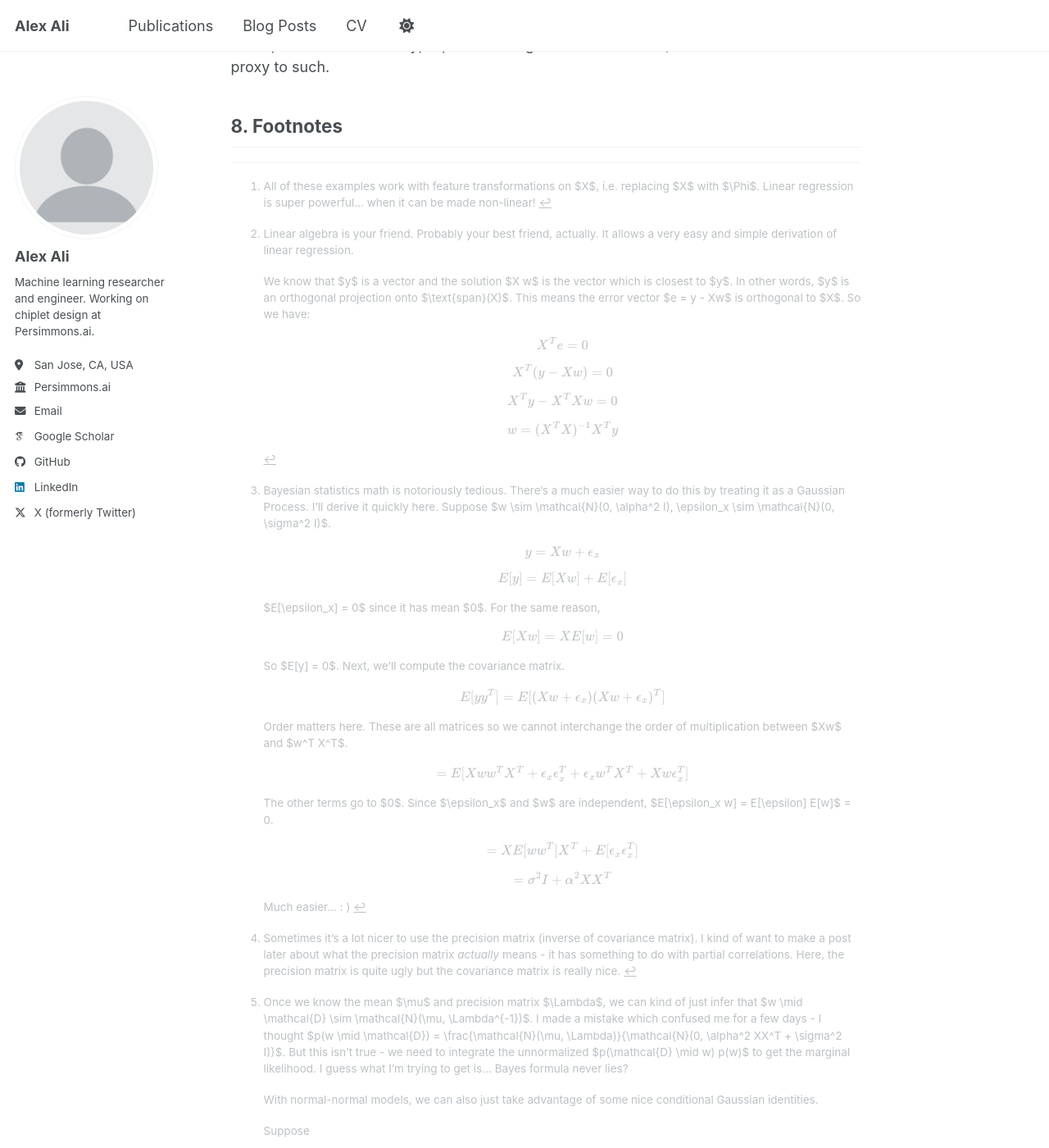
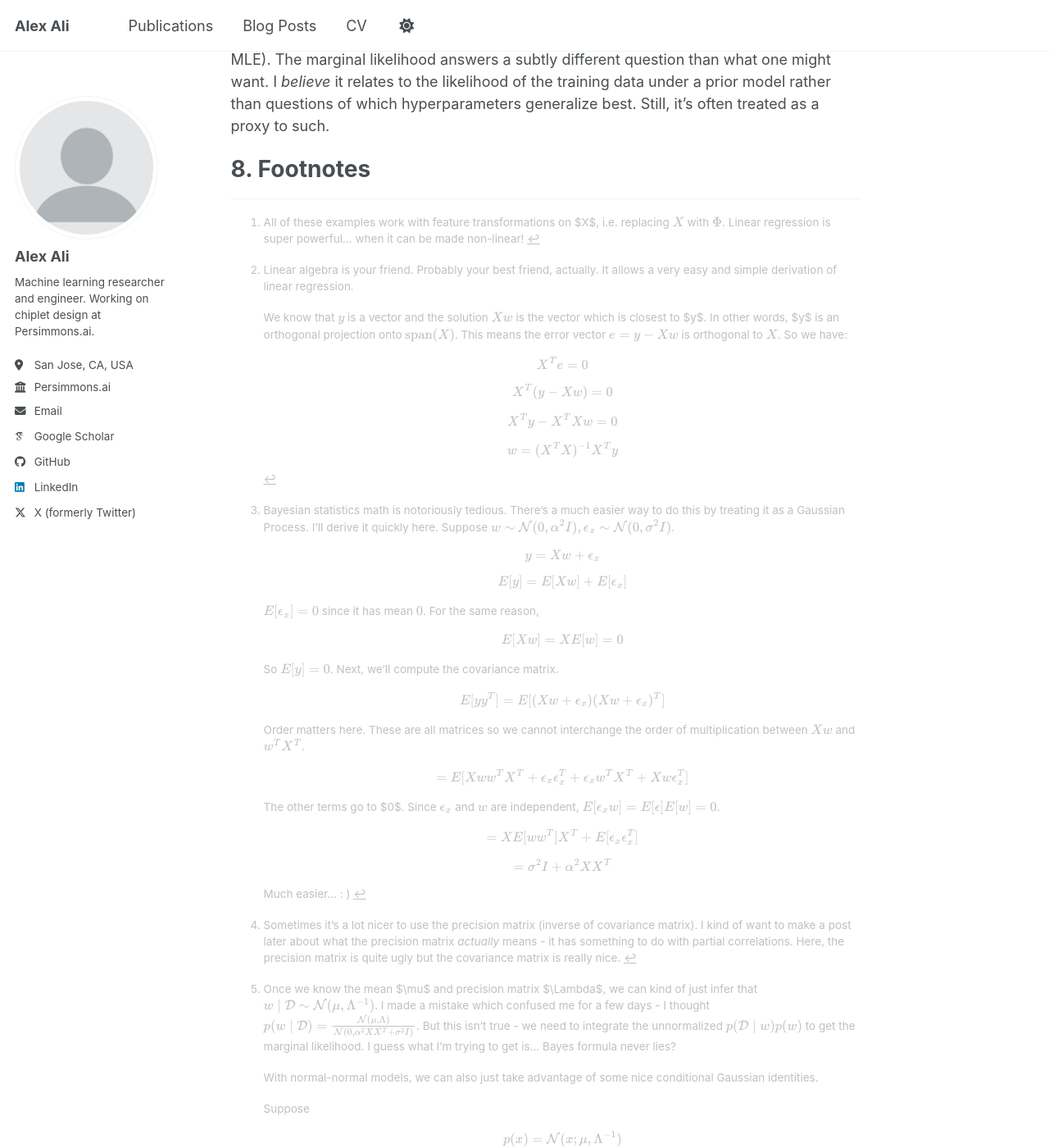
Before and after one commit to alexali04/alexali04.github.io, a Jekyll site: the page built from _posts/2024-11-22-bayesian-linear-regression.markdown, in a window 1280 px wide and 1400 px high, scrolled down 16657 px. Shown: the whole window at 82% size. Built offline with Jekyll 4.4.1, drawn with Linux system fonts in a browser that asks for light colours; some web fonts are replaced; a script bundle is joined from its source files by our own code; library files that are not in the unit come from our copies; some of the changed text lies outside the part shown.

```diff
--- a/_posts/2024-11-22-bayesian-linear-regression.markdown
+++ b/_posts/2024-11-22-bayesian-linear-regression.markdown
@@ -102,12 +103,12 @@ $$
 To verify these rules for yourself, you can just convert these
 matrix-vector products into sums.
 
-#### 3.1 **Gradient is a Row Vector**
+## 3.1 **Gradient is a Row Vector**
 
 ------------------------------------------------------------------------
 
-The first term ($y^T y$) is not dependent on $w$ so it goes to zero. The
-second term becomes $2 w^T X^T X$. The third term becomes $2 y^T X$. So
+The first term (\\(y^T y\\)) is not dependent on \\(w\\) so it goes to zero. The
+second term becomes \\(2 w^T X^T X\\). The third term becomes \\(2 y^T X\\). So
 we have:
 
 $$
@@ -128,11 +129,11 @@ $$
 
 If a symmetric matrix is non-singular, it's inverse is also symmetric.
 
-#### 3.2 **Gradient is a Column Vector**
+## 3.2 **Gradient is a Column Vector**
 
 ------------------------------------------------------------------------
 
-The second term becomes $2 X^T X w$ and the third becomes $2 X^T y$.
+The second term becomes \\(2 X^T X w\\) and the third becomes \\(2 X^T y\\).
 
 $$
 0 = 2 X^T X w - 2 X^T y
@@ -145,7 +146,7 @@ w = (X^T X)^{-1} X^T y
 $$
 
 Okay, this was all fairly simple. We can also read this as
-$w = \frac{\text{Cov}(X, y)}{\text{Var}(X)}$ to view this from another,
+\\(w = \frac{\text{Cov}(X, y)}{\text{Var}(X)}\\) to view this from another,
 probabilistic angle.
 
 I hope everything seems relatively well-motivated thus far. However,
@@ -153,14 +154,14 @@ there are certain assumptions that have already been made as well as
 other issues that have been glossed over.
 
 Prominently, we defined the loss function to be the mean-squared error
-$\text{MSE}(y, Xw)$. This is equivalent to minimizing the $L_2$ norm of
+\\(\text{MSE}(y, Xw)\\). This is equivalent to minimizing the \\(L_2\\) norm of
 the residuals. But *why* use mean-squared error? Why not mean absolute
 error (MAE) or mean-cubic error?
 
 There are many reasons why MSE is a empirically nice loss function to
 use. It's differentiable unlike MAE and doesn't place as much weight on
-outliers as mean errors of higher order terms does. $L_2$ is also a
-Hilbert space while $L_p$ for $p \geq 1, p \neq 2$ is not (whatever that
+outliers as mean errors of higher order terms does. \\(L_2\\) is also a
+Hilbert space while \\(L_p\\) for \\(p \geq 1, p \neq 2\\) is not (whatever that
 means). But we still *chose* MSE. These are justifications, not
 derivations from first principles.
 
@@ -177,7 +178,7 @@ the Bayesian bits eventually).
 ------------------------------------------------------------------------
 
 Let's begin by placing a distribution over the noise. Say, for example,
-we choose $\epsilon_x \sim \mathcal{N}(0, \sigma^2)$. So we have:
+we choose \\(\epsilon_x \sim \mathcal{N}(0, \sigma^2)\\). So we have:
 
 $$
 \epsilon_x \sim \mathcal{N}(0, \sigma^2)
@@ -194,8 +195,8 @@ $$
 $$
 
 We want to maximize the likelihood of observing the data (what does this
-mean?). Our data points $y_i$ are i.i.d. since they're all drawn from
-$\mathcal{N}(w^T x_i, \sigma^2)$ (identical) and are conditionally
+mean?). Our data points \\(y_i\\) are i.i.d. since they're all drawn from
+\\(\mathcal{N}(w^T x_i, \sigma^2)\\) (identical) and are conditionally
 independent on the mean and variance. So we have:
 
 $$
@@ -312,9 +313,9 @@ image.
 ![MLE Linear Regression](/images/MLE_linear_regression.png)
 
 However, the MLE of the variance is a biased estimator. **Bessel's
-correction** divides $(y - Xw)^T (y - Xw)$ by $(n - p)$ where $p$ is the
+correction** divides \\((y - Xw)^T (y - Xw)\\) by \\((n - p)\\) where \\(p\\) is the
 number of **degrees of freedom** to get a unbiased estimator (in the
-above case, $p = 2$ - slope, intercept). The following GIF shows how
+above case, \\(p = 2\\) - slope, intercept). The following GIF shows how
 different estimators of the variance change w.r.t. different variances.
 To be honest, I initially found that the MLE / Bessel estimators were
 initially overestimating variance but figured out this was because of
@@ -326,7 +327,7 @@ to generally underestimate the true noise variance.
 The code for that can be found
 [here](https://github.com/alexali04/function_fitting/blob/main/func_learning/experiments/bayesian_lr/lin_reg.py).
 
-#### 4.1 **Issues with MLE**
+## 4.1 **Issues with MLE**
 
 ------------------------------------------------------------------------
 
@@ -414,7 +415,7 @@ $$
 0 = X^T y - \frac{\sigma^2 w}{\alpha^2} - X^T X w
 $$
 
-Define $\lambda = \frac{\sigma^2}{\alpha^2}$. Then, we have:
+Define \\(\lambda = \frac{\sigma^2}{\alpha^2}\\). Then, we have:
 
 $$
 0 = X^T y - \lambda w - X^T X w
@@ -456,15 +457,15 @@ $$
 \alpha^2_{\text{MAP}} = \frac{1}{d} w_{\text{MAP}}^T w_{\text{MAP}}
 $$
 
-Let's gut-check. If we send the prior variance of the weight to $0$,
-i.e. $\alpha^2 \to 0$, then the regularization coefficient $\lambda$
-grows very large so the weights move towards $0$. Similarly, if we send
-the noise variance $\sigma^2 \to \infty$,
+Let's gut-check. If we send the prior variance of the weight to \\(0\\),
+i.e. \\(\alpha^2 \to 0\\), then the regularization coefficient \\(\lambda\\)
+grows very large so the weights move towards \\(0\\). Similarly, if we send
+the noise variance \\(\sigma^2 \to \infty\\),
 we will see a similar result.
 
 # 6. **Bayesian Linear Regression**
 
-#### 6.1 **Marginal Likelihood**
+## 6.1 **Marginal Likelihood**
 
 I want to talk briefly about the marginal likelihood (evidence,
 partition function, normalizing constant) which is the denominator in
@@ -474,7 +475,7 @@ $$
 p(\mathcal{D}) = \int p(\mathcal{D} \mid w) \ p(w) \ dw
 $$
 
-By marginalizing out $w$ (hence the name **marginal** likelihood), we
+By marginalizing out \\(w\\) (hence the name **marginal** likelihood), we
 get a term which tells us the likelihood of the data, conditioned on
 hyperparameters. This also lets us directly perform hyperparameter
 optimization. Contrast optimizing this quantity with other
@@ -532,17 +533,17 @@ $$
 $$
 
 We can infer the precision matrix
-$\Lambda = \frac{X^T X}{\sigma^2} + \frac{I}{\alpha^2}$. We want the
+\\(\Lambda = \frac{X^T X}{\sigma^2} + \frac{I}{\alpha^2}\\). We want the
 integrand to be (ignoring the exponential), of the form
-$(w - \mu)^T \Lambda (w - \mu)$. We have:
+\\((w - \mu)^T \Lambda (w - \mu)\\). We have:
 
 $$
 (w - \mu)^T \Lambda (w - \mu) = w^T \Lambda w + \mu^T \Lambda \mu - 2 w^T \Lambda \mu
 $$
 
 By inspection, we know that
-$2 w^T \Lambda \mu = \frac{2 w^T X^T y}{\sigma^2}$. So we have
-$\Lambda \mu = \frac{X^T y}{\sigma^2}, \mu = \Lambda^{-1} \frac{X^T y}{\sigma^2}$.
+\\(2 w^T \Lambda \mu = \frac{2 w^T X^T y}{\sigma^2}\\). So we have
+\\(\Lambda \mu = \frac{X^T y}{\sigma^2}, \mu = \Lambda^{-1} \frac{X^T y}{\sigma^2}\\).
 
 So we have:
 
@@ -559,7 +560,7 @@ p(\mathcal{D}) = c' \int \exp \left \{ - \frac{1}{2} \left [
 \right \} \ dw
 $$
 
-Finally, we can take out the term $\mu^T \Lambda \mu$ to get:
+Finally, we can take out the term \\(\mu^T \Lambda \mu\\) to get:
 
 $$
 p(\mathcal{D}) = c'' \int \exp \left \{ - \frac{1}{2}
@@ -568,13 +569,13 @@ p(\mathcal{D}) = c'' \int \exp \left \{ - \frac{1}{2}
 $$
 
 There's a nice integral trick to know here. If we have a probability
-distribution $f(x) = \frac{\hat{f}(x)}{Z}$ where $Z$ is the normalizing
+distribution \\(f(x) = \frac{\hat{f}(x)}{Z}\\) where \\(Z\\) is the normalizing
 constant, it follows that the integral of the unnormalized probability
-distribution is $\int \hat{f}
-(x) \ dx = \frac{1}{Z}$.
+distribution is \\(\int \hat{f}
+(x) \ dx = \frac{1}{Z}\\).
 
 The integrand corresponds to an unnormalized normal distribution
-$\mathcal{UN}(w; \mu, \Lambda^{-1})$ (my own notation :P). So we have:
+\\(\mathcal{UN}(w; \mu, \Lambda^{-1})\\) (my own notation :P). So we have:
 
 $$
 \int \exp \left \{ - \frac{1}{2}
@@ -616,7 +617,7 @@ p(\mathcal{D}) = \frac{\exp \left \{ - \frac{1}{2} y^T \left [ \frac{I}{\sigma^2
 $$
 
 Define
-$\Lambda_0 = \frac{I}{\sigma^2} + \frac{X \Lambda^{-1} X^T}{\sigma^4}$.
+\\(\Lambda_0 = \frac{I}{\sigma^2} + \frac{X \Lambda^{-1} X^T}{\sigma^4}\\).
 So we have
 
 $$
@@ -627,7 +628,7 @@ $$
 We can honestly leave it here. But we won't because we know there is a
 Gaussian distribution hiding *somewhere* in there. I'm gonna go ahead
 and take a shot in the dark that
-$p(\mathcal{D}) = \mathcal{N}(0, \Lambda_0^{-1})$. Let's test that
+\\(p(\mathcal{D}) = \mathcal{N}(0, \Lambda_0^{-1})\\). Let's test that
 hypothesis.
 
 I'll introduce two lemmas which are generally quite useful in Bayesian
@@ -639,14 +640,14 @@ $$
 $$
 
 Define
-$C = \frac{\Lambda^{-1}}{\sigma^4}, U = -X, V = X^T, A = \frac{I}{\sigma^2}$.
+\\(C = \frac{\Lambda^{-1}}{\sigma^4}, U = -X, V = X^T, A = \frac{I}{\sigma^2}\\).
 Then, we have:
 
 $$
 \Lambda_0^{-1} = \sigma^2 I + \sigma^2 I X (\sigma^4 \Lambda - \sigma^2 X^T X)^{-1} X^T \sigma^2 I
 $$
 
-Substitute in $\Lambda = \frac{X^T X}{\sigma^2} + \frac{I}{\alpha^2}$.
+Substitute in \\(\Lambda = \frac{X^T X}{\sigma^2} + \frac{I}{\alpha^2}\\).
 
 $$
 \Lambda_0^{-1} = \sigma^2 I + \sigma^4 X \left (\sigma^4 \left ( \frac{X^T X}{\sigma^2} + \frac{I}{\alpha^2} \right ) - \sigma^2 X^T X \right )^{-1} X^T
@@ -680,14 +681,14 @@ p(\mathcal{D}) = \frac{\exp \left \{ - \frac{1}{2} y^T \Lambda_0^{-1} y   \right
 \frac{(2 \pi )^{\frac{d}{2}}}{\det(\Lambda)^{\frac{1}{2}}}
 $$
 
-First, we can immediately cancel out $(2 \pi)^{\frac{d}{2}}$.
+First, we can immediately cancel out \\((2 \pi)^{\frac{d}{2}}\\).
 
 $$
 p(\mathcal{D}) = \frac{\exp \left \{ - \frac{1}{2} y^T \Lambda_0^{-1} y   \right \}}{(2 \pi \sigma^2)^{\frac{n}{2}} (\alpha^2)^{\frac{d}{2}} \det(\Lambda)^{\frac{1}{2}}}
 $$
 
 So now, we'll use the **determinant lemma** to compute
-$\det(\Lambda_0^{-1})$. The determinant lemma states:
+\\(\det(\Lambda_0^{-1})\\). The determinant lemma states:
 
 $$
 \det(A + UWV^T) = \det(W^{-1} + V^T A^{-1} U) \det(W) \det(A)
@@ -697,7 +698,7 @@ $$
 \det(\sigma^2 I + X \alpha^2 I X^T) = \det(\frac{I}{\alpha^2} + X^T \frac{I}{\sigma^2} X) \det(\alpha^2 I) \det (\sigma^2 I)
 $$
 
-Recall that $\Lambda = \frac{I}{\alpha^2} + \frac{X^T X}{\sigma^2}$. So
+Recall that \\(\Lambda = \frac{I}{\alpha^2} + \frac{X^T X}{\sigma^2}\\). So
 we have:
 
 $$
@@ -724,10 +725,10 @@ it best we can. But with nice models like linear-Gaussian, we can do it.
 Fun fact: the marginal likelihood is often written with a $Z$ because it
 stands for *Zustandssumme* or "sum over states" in German.
 
-#### 6.2 **Posterior Distribution**
+## 6.2 **Posterior Distribution**
 
 Finally, let's compute the normalized posterior distribution.
-Specifically, we want $p(w \mid \mathcal{D})$. Good news - we've already
+Specifically, we want \\(p(w \mid \mathcal{D})\\). Good news - we've already
 done this! The integrand of the marginal likelihood is our answer: we
 have,
 
@@ -767,15 +768,15 @@ $$
 N_u = \frac{\exp \left \{  - \frac{1}{2 \sigma^2} (y - Xw)^T (y - Xw) - \frac{1}{2 \alpha^2} w^T w  \right \}}{(2 \pi \sigma^2)^{\frac{n}{2}} (2 \pi \alpha^2)^{\frac{D}{2}}}
 $$
 
-Now, most of the constants cancel out except for $(2 \pi)^{\frac{D}{2}}$
-and $\det(\Lambda)^{\frac{1}{2}}$. Let $E(w)$ be the argument inside the
+Now, most of the constants cancel out except for \\((2 \pi)^{\frac{D}{2}}\\)
+and \\(\det(\Lambda)^{\frac{1}{2}\\). Let \\(E(w)\\) be the argument inside the
 exponential.
 
 $$
 \frac{N_u}{D_e} = \frac{E(w)}{\sqrt{(2 \pi)^D \det(\Lambda^{-1})}}
 $$
 
-Finally, let's put an end to this long fight and compute $E(w)$. Just be
+Finally, let's put an end to this long fight and compute \\(E(w)\\). Just be
 careful about signs.
 
 $$
@@ -790,7 +791,7 @@ E(w) = - \frac{1}{2} \left [
 \right ]
 $$
 
-Canceling out the $\frac{y^T y}{\sigma^2}$ terms,
+Canceling out the \\(\frac{y^T y}{\sigma^2}\\) terms,
 
 $$
 = - \frac{1}{2} \left [
@@ -830,10 +831,10 @@ $$
 \boxed{w \mid \mathcal{D} \sim \mathcal{N}(\mu, \Lambda^{-1})}
 $$
 
-So we have an estimate for $w$. But how do we actually make point
+So we have an estimate for \\(w\\). But how do we actually make point
 predictions?
 
-#### 6.3 **Predictive Distribution**
+## 6.3 **Predictive Distribution**
 
 The predictive distribution is pretty simple.
 
@@ -843,8 +844,8 @@ $$
 
 This is called the **Bayesian Model Average**. It is robust to
 overfitting and I like it very much. It weights our predictions for
-different output points $y_*$ by the posterior probability of the
-coefficient $w$.
+different output points \\(y_*\\) by the posterior probability of the
+coefficient \\(w\\).
 
 # 7. **Conclusion**
 
@@ -866,22 +867,22 @@ likelihood of the training data under a prior model rather than
 questions of which hyperparameters generalize best. Still, it's often
 treated as a proxy to such.
 
-## 8. **Footnotes**
+# 8. **Footnotes**
 
 ------------------------------------------------------------------------
 
 [^1]: All of these examples work with feature transformations on $X$,
-    i.e. replacing $X$ with $\Phi$. Linear regression is super
+    i.e. replacing \\(X\\) with \\(\Phi\\). Linear regression is super
     powerful... when it can be made non-linear!
 
 [^2]: Linear algebra is your friend. Probably your best friend,
     actually. It allows a very easy and simple derivation of linear
     regression.
 
-    We know that $y$ is a vector and the solution $X w$ is the vector
+    We know that \\(y\\) is a vector and the solution \\(X w\\) is the vector
     which is closest to $y$. In other words, $y$ is an orthogonal
-    projection onto $\text{span}(X)$. This means the error vector
-    $e = y - Xw$ is orthogonal to $X$. So we have:
+    projection onto \\(\text{span}(X)\\). This means the error vector
+    \\(e = y - Xw\\) is orthogonal to \\(X\\). So we have:
 
     $$
     X^T e = 0
@@ -902,7 +903,7 @@ treated as a proxy to such.
 [^3]: Bayesian statistics math is notoriously tedious. There's a much
     easier way to do this by treating it as a Gaussian Process. I'll
     derive it quickly here. Suppose
-    $w \sim \mathcal{N}(0, \alpha^2 I), \epsilon_x \sim \mathcal{N}(0, \sigma^2 I)$.
+    \\(w \sim \mathcal{N}(0, \alpha^2 I), \epsilon_x \sim \mathcal{N}(0, \sigma^2 I)\\).
 
     $$
     y = Xw + \epsilon_x
@@ -912,27 +913,27 @@ treated as a proxy to such.
     E[y]= E[Xw] + E[\epsilon_x]
     $$
 
-    $E[\epsilon_x] = 0$ since it has mean $0$. For the same reason,
+    \\(E[\epsilon_x] = 0\\) since it has mean \\(0\\). For the same reason,
 
     $$
     E[Xw] = X E[w] = 0
     $$
 
-    So $E[y] = 0$. Next, we'll compute the covariance matrix.
+    So \\(E[y] = 0\\). Next, we'll compute the covariance matrix.
 
     $$
     E[y y^T] = E[(Xw + \epsilon_x)(Xw + \epsilon_x)^T]
     $$
 
     Order matters here. These are all matrices so we cannot interchange
-    the order of multiplication between $Xw$ and $w^T X^T$.
+    the order of multiplication between \\(Xw\\) and \\(w^T X^T\\).
 
     $$
     = E[Xw w^T X^T + \epsilon_x \epsilon_x^T + \epsilon_x w^T X^T + X w \epsilon_x^T ]
     $$
 
-    The other terms go to $0$. Since $\epsilon_x$ and $w$ are
-    independent, $E[\epsilon_x w] = E[\epsilon] E[w]$ = 0.
+    The other terms go to $0$. Since \\(\epsilon_x\\) and \\(w\\) are
+    independent, \\(E[\epsilon_x w] = E[\epsilon] E[w] = 0\\).
 
     $$
     = X E[ww^T] X^T + E[\epsilon_x \epsilon_x^T]
@@ -952,11 +953,11 @@ treated as a proxy to such.
 
 [^5]: Once we know the mean $\mu$ and precision matrix $\Lambda$, we can
     kind of just infer that
-    $w \mid \mathcal{D} \sim \mathcal{N}(\mu, \Lambda^{-1})$. I made a
+    \\(w \mid \mathcal{D} \sim \mathcal{N}(\mu, \Lambda^{-1})\\). I made a
     mistake which confused me for a few days - I thought
-    $p(w \mid \mathcal{D}) = \frac{\mathcal{N}(\mu, \Lambda)}{\mathcal{N}(0, \alpha^2 XX^T + \sigma^2 I)}$.
+    \\(p(w \mid \mathcal{D}) = \frac{\mathcal{N}(\mu, \Lambda)}{\mathcal{N}(0, \alpha^2 XX^T + \sigma^2 I)}\\).
     But this isn't true - we need to integrate the unnormalized
-    $p(\mathcal{D} \mid w) p(w)$ to get the marginal likelihood. I guess
+    \\(p(\mathcal{D} \mid w) p(w)\\) to get the marginal likelihood. I guess
     what I'm trying to get is... Bayes formula never lies?
 
     With normal-normal models, we can also just take advantage of some
```
Also changed, not shown: other parts of _posts/2024-11-22-bayesian-linear-regression.markdown (+28 -27 lines), _posts/2025-2-27-em-gmm.md (+1 -0 lines).
